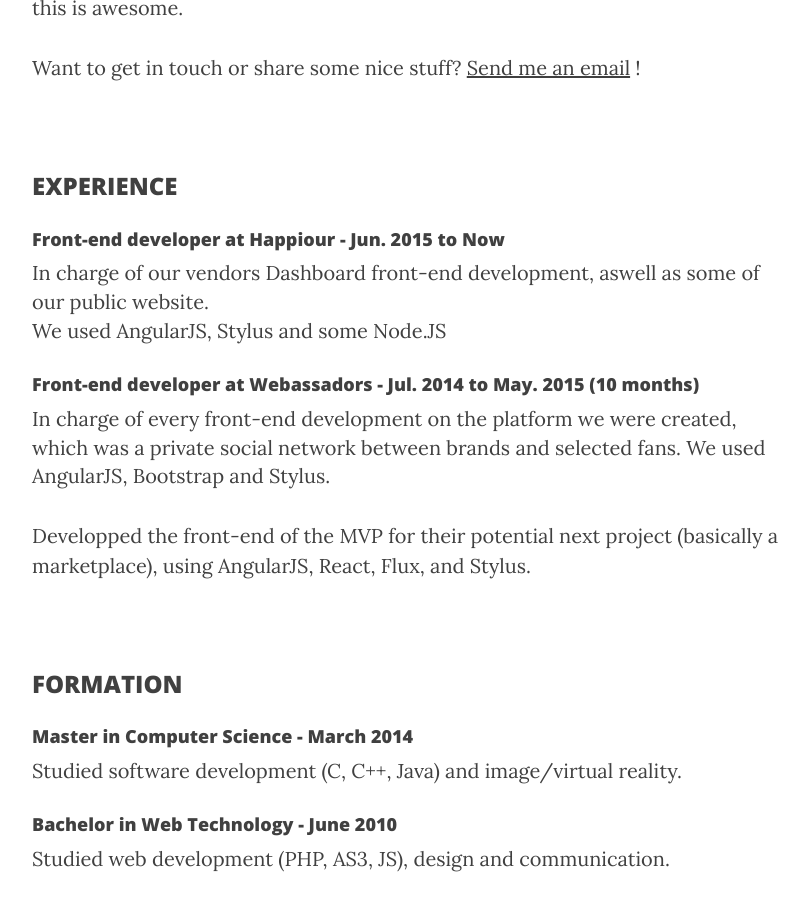
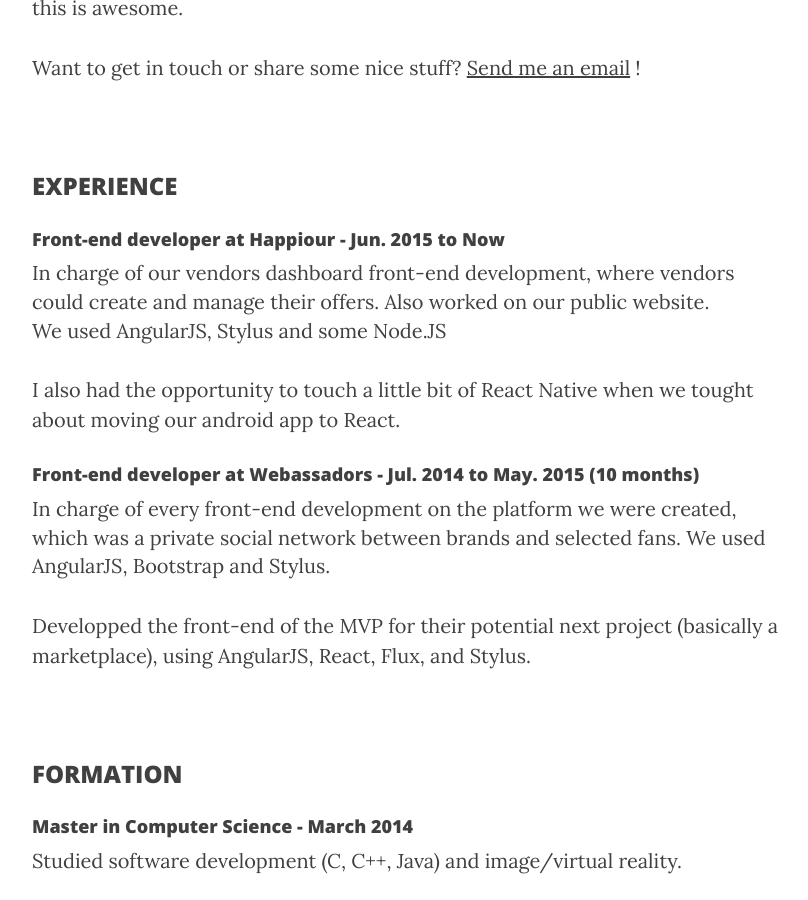
Before and after one commit to Mimuuu/mimuuu.github.io, a Jekyll site: the page built from about.html, in a window 1280 px wide and 900 px high, scrolled down 1053 px. Shown: the whole window, without its empty margins (233-1041 px from the left). Built offline with Jekyll 4.4.1, drawn with Linux system fonts in a browser that asks for light colours; nearby versions of some CDN libraries.

Commit message:
Update about.html

```diff
--- a/about.html
+++ b/about.html
@@ -19,8 +19,9 @@
 <h3>EXPERIENCE</h3>
 
 <p><h4>Front-end developer at Happiour - Jun. 2015 to Now</h4>
-In charge of our vendors Dashboard front-end development, aswell as some of our public website.<br />
+In charge of our vendors dashboard front-end development, where vendors could create and manage their offers. Also worked on our public website.<br />
 We used AngularJS, Stylus and some Node.JS</p>
+<p>I also had the opportunity to touch a little bit of React Native when we tought about moving our android app to React.</p>
 
 <p><h4>Front-end developer at Webassadors - Jul. 2014 to May. 2015 (10 months)</h4>
 In charge of every front-end development on the platform we were created, which was a private social network between
```
